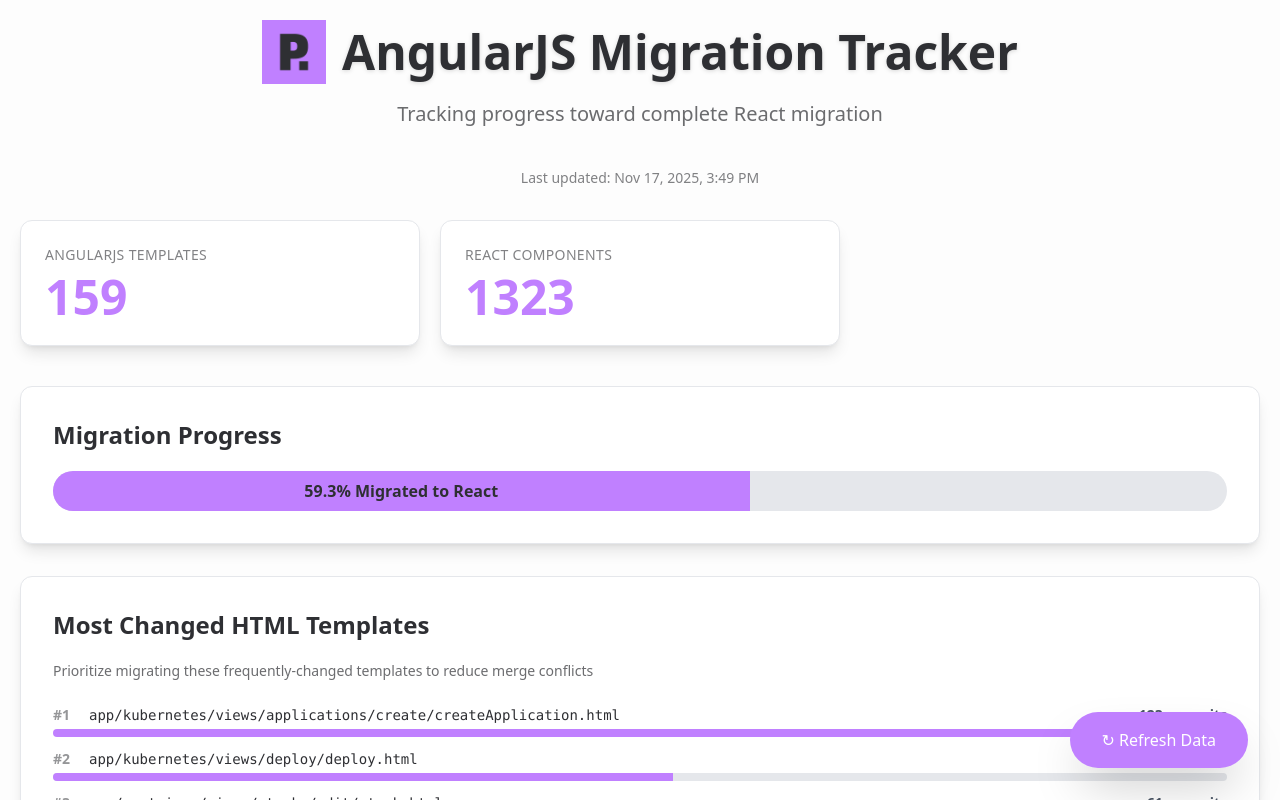
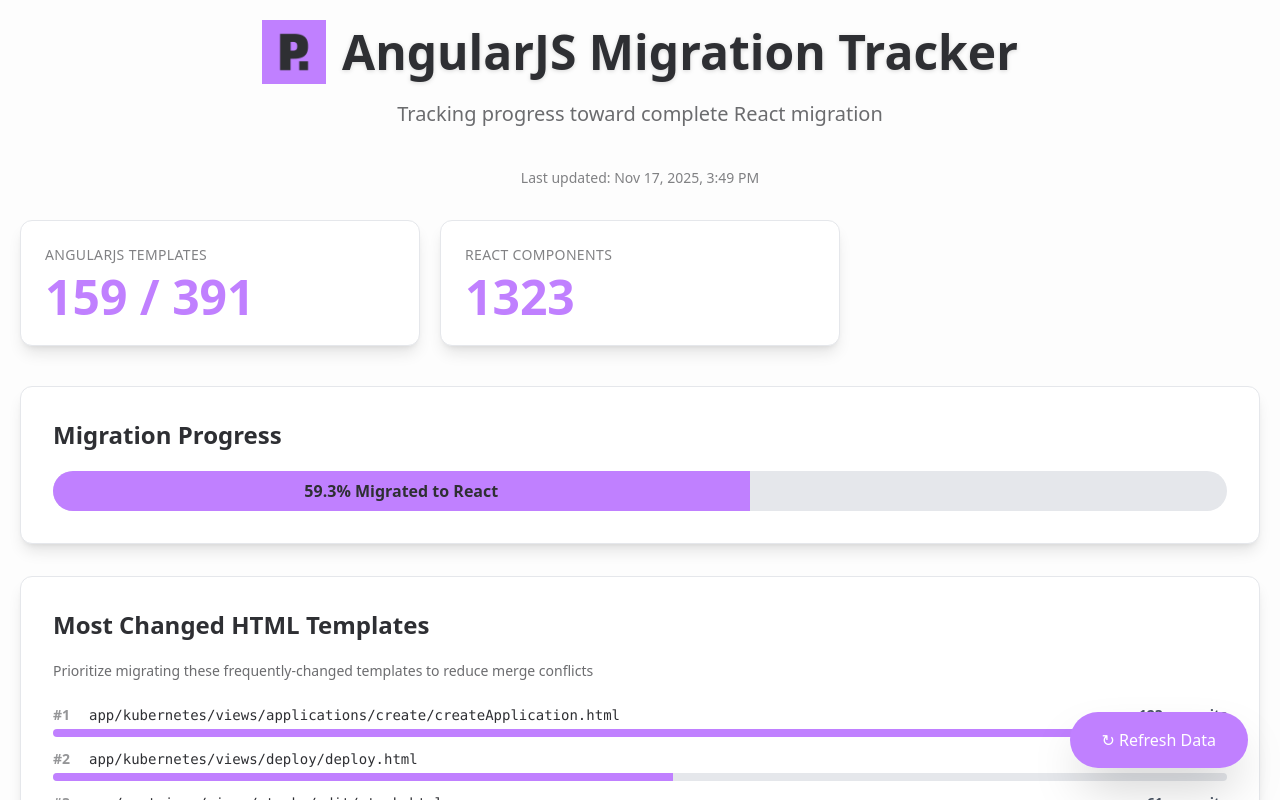
Before and after one commit to chiptus/portainer-angular-migration-tracker, a React (Vite) app: page / in a window 1280 px wide. Shown: the top 800 px of the page. Built offline with nearby package versions, Linux system fonts and the light colour scheme.

Commit message:
fix: show baseline

```diff
--- a/src/components/StatsCards.tsx
+++ b/src/components/StatsCards.tsx
@@ -3,12 +3,13 @@
 interface StatsCardsProps {
 	summary: Summary;
 }
+const BASELINE_ANGULARJS_TEMPLATES = 391;
 
 export default function StatsCards({ summary }: StatsCardsProps) {
 	const cards = [
 		{
 			title: "AngularJS Templates",
-			value: summary.totalAngularJSTemplates,
+			value: `${summary.totalAngularJSTemplates} / ${BASELINE_ANGULARJS_TEMPLATES}`,
 			highlight: true,
 		},
 		{
```
Also changed, not shown: 1 other file (tests, documents, lock files or other folders).
